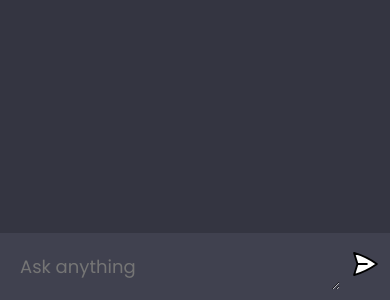
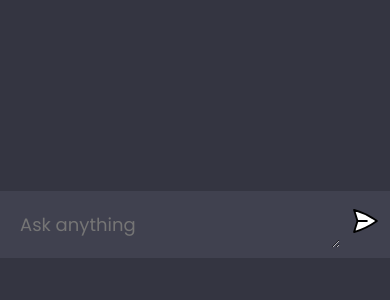
Before and after one commit to SonuAkhtar/OpenAI_chat, a website built with Vite: page client/index.html in a window 390 px wide. Shown: the part 544-844 px from the top of the page. Built offline with nearby package versions, Linux system fonts and the light colour scheme.

Commit message:
style fixed

```diff
--- a/client/style.css
+++ b/client/style.css
@@ -129,3 +129,9 @@ form img {
   width: 30px;
   height: 30px;
 }
+
+@media screen and (max-width: 600px) {
+  #app {
+    height: 95vh;
+  }
+}
```
